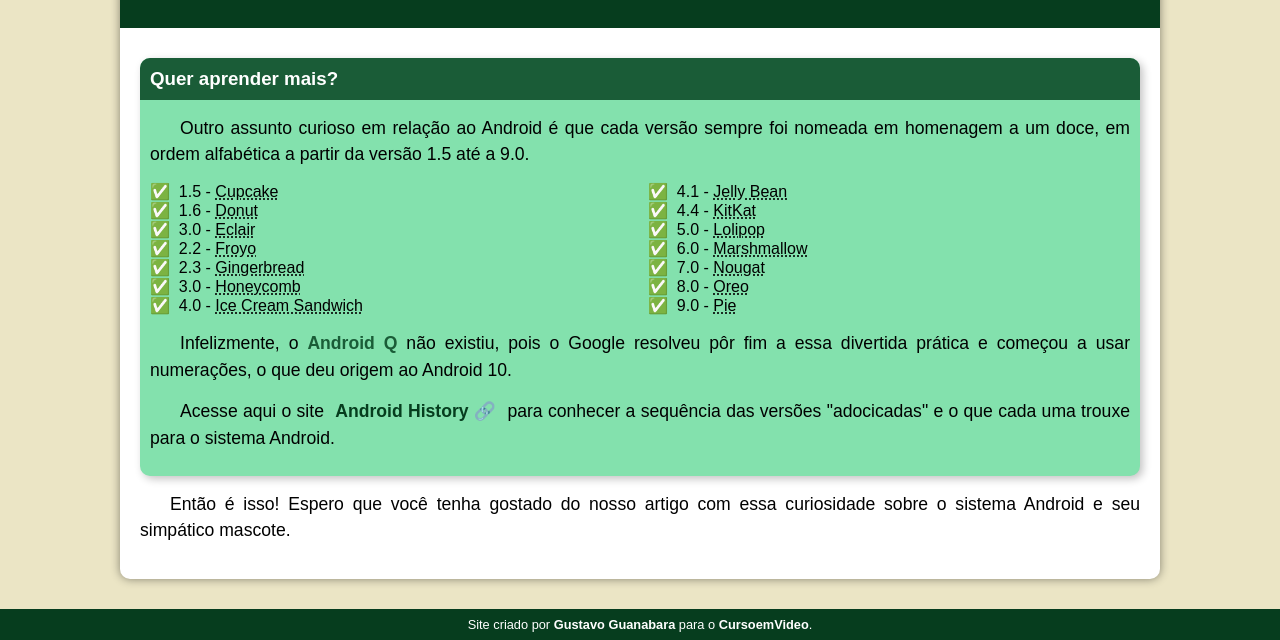
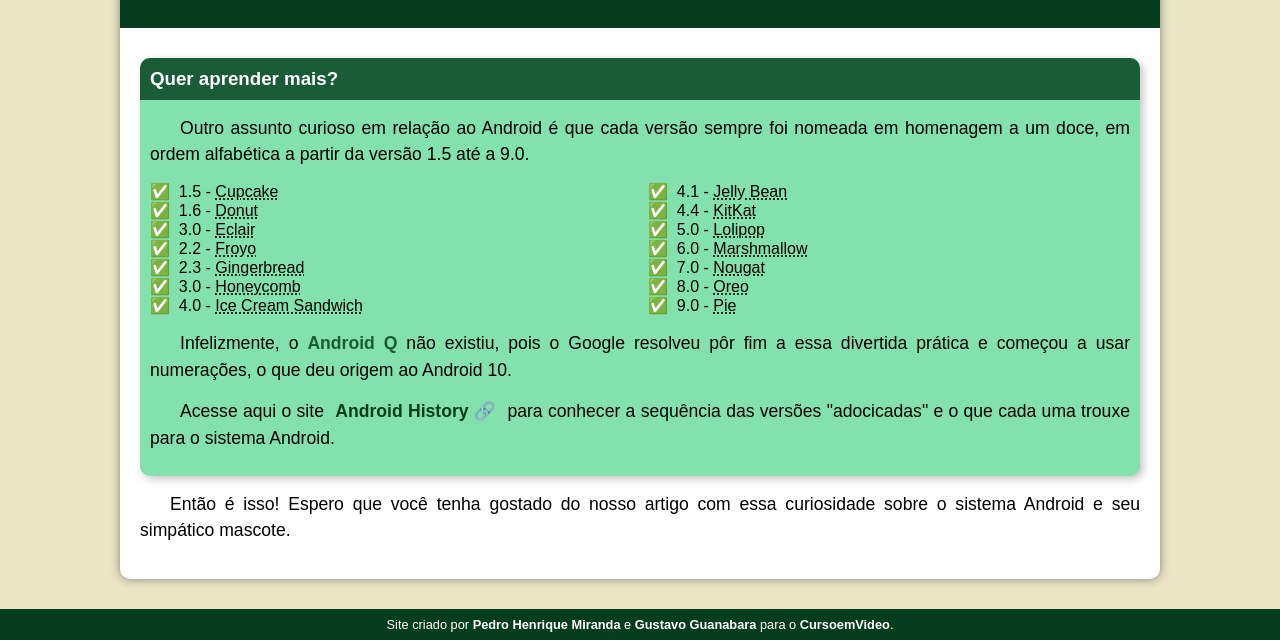
Before and after one commit to M1randaPHM/html-css, a plain HTML site: page Desafios/d0010-real/android.html in a window 1280 px wide. Shown: the part 2376-3016 px from the top of the page. Drawn offline with Linux system fonts and the light colour scheme.

Commit message:
Atualização site HTML

```diff
--- a/Desafios/d0010-real/android.html
+++ b/Desafios/d0010-real/android.html
@@ -84,7 +84,7 @@
         </article>
     </main>
     <footer>
-        <p>Site criado por <a href="https://github.com/gustavoguanabara/html-css/tree/master/aulas-pdf" target="_blank">Gustavo Guanabara</a> para o <a href="https://www.youtube.com/c/CursoemV%C3%ADdeo" target="_blank">CursoemVideo</a>.</p>
+        <p>Site criado por <a href="https://github.com/M1randaPHM" target="_blank">Pedro Henrique Miranda</a> e <a href="https://github.com/gustavoguanabara/html-css/tree/master/aulas-pdf" target="_blank">Gustavo Guanabara</a> para o <a href="https://www.youtube.com/c/CursoemV%C3%ADdeo" target="_blank">CursoemVideo</a>.</p>
     </footer>
 </body>
 </html>
```
